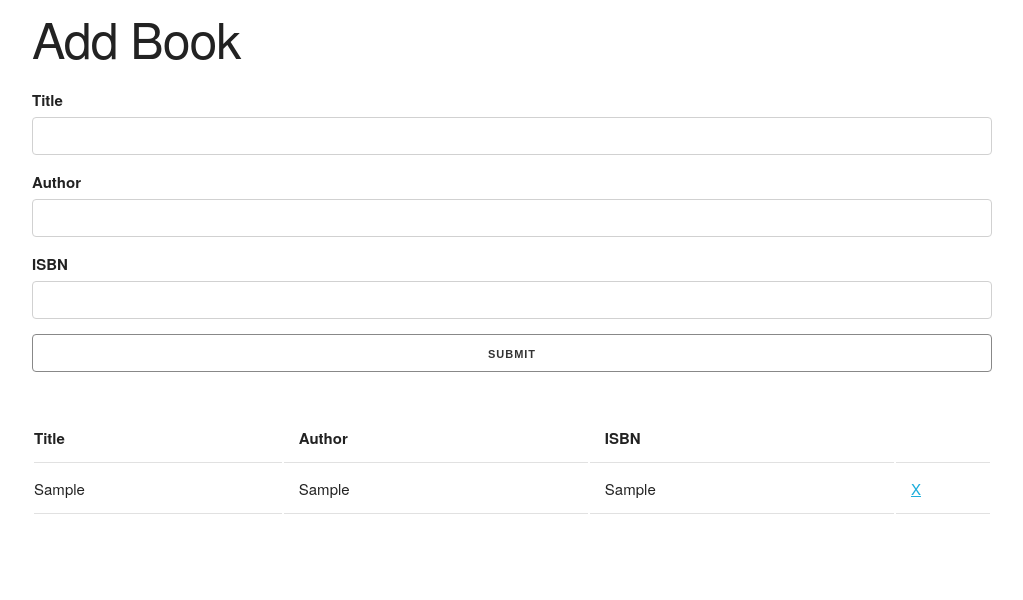
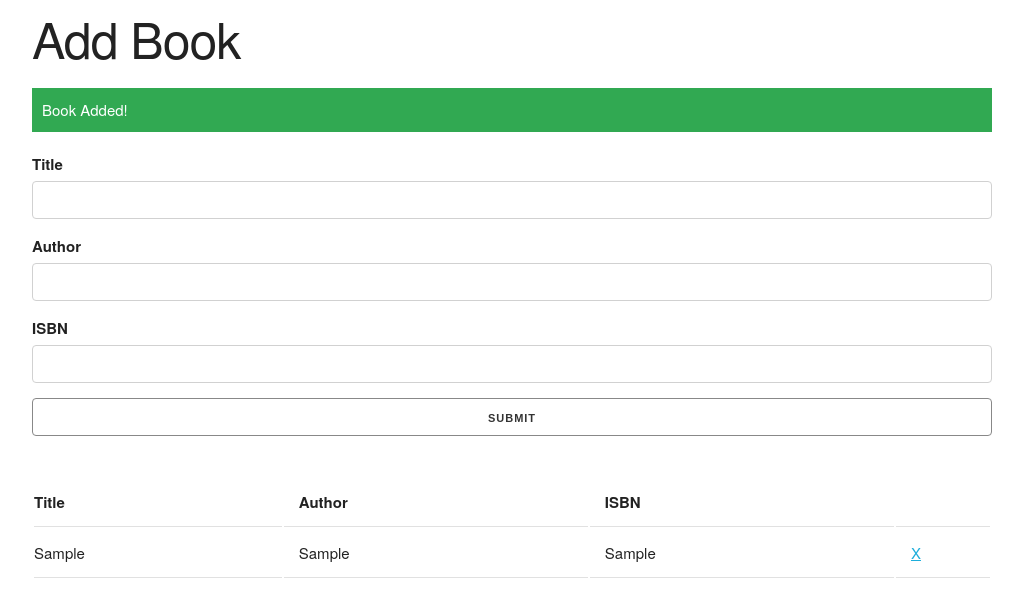
Before and after one commit to manuel-valles/basic-book-list, a plain HTML site: page index.html in a window 1280 px wide. Both pictures are taken after typing "Sample", "Sample", "Sample" into the empty fields and a click on the input "Submit". Shown: the whole page, without its empty margins (128-1151 px from the left). Drawn offline with nearby package versions, Linux system fonts and the light colour scheme.

Commit message:
Form Validation

```diff
--- a/app.js
+++ b/app.js
@@ -29,6 +29,27 @@ function BookList(){
       // Append the row to the list
       list.appendChild(row);
     }
+
+    // Show Message
+    BookList.prototype.showMessage = function(message, className) {
+      // Create div
+      const div = document.createElement('div');
+      // Add class
+      div.className = `alert ${className}`;
+      // Add text
+      div.appendChild(document.createTextNode(message));
+      // Get parent of div
+      const container = document.querySelector('.container');
+      // Get form - to insert before it
+      const form = document.querySelector('#book-form');
+      // Insert Message
+      container.insertBefore(div, form);
+
+      // Timeout after 3 secs
+      setTimeout(function(){
+        document.querySelector('.alert').remove();
+      }, 3000);
+    }
 }
 
 // Event Listener - Submit
@@ -42,11 +63,18 @@ document.getElementById('book-form').addEventListener('submit', function(e){
   const book = new Book(title, author, isbn);
   // Instantiate BookList
   const bookList = new BookList();
-
-  // Add book to list
-  bookList.addBookToList(book);
-  // Clear fields
-  book.clearFields();
+  // Validate
+  if(title === '' || author === '' || isbn === '') {
+    // Error message
+    bookList.showMessage('Please fill in all the fields', 'error');
+  } else {
+    // Success message
+    bookList.showMessage('Book Added!', 'success');
+    // Add book to list
+    bookList.addBookToList(book);
+    // Clear fields
+    book.clearFields();
+  }
 
   e.preventDefault();
 });
--- a/index.html
+++ b/index.html
@@ -5,6 +5,7 @@
   <meta name="viewport" content="width=device-width, initial-scale=1.0">
   <meta http-equiv="X-UA-Compatible" content="ie=edge">
   <link rel="stylesheet" href="https://cdnjs.cloudflare.com/ajax/libs/skeleton/2.0.4/skeleton.min.css">
+  <link rel="stylesheet" href="./style.css">
   <title>Basic Book List | ES6&Skeleton</title>
 </head>
 <body>
--- /dev/null
+++ b/style.css
@@ -0,0 +1,13 @@
+.success, .error {
+  color: #fff;
+  padding: 10px;
+  margin: 0 0 20px;
+}
+
+.success {
+  background-color: #31a952;
+}
+
+.error {
+  background-color: #eb4132;
+}
```
Also changed, not shown: 1 other file.
